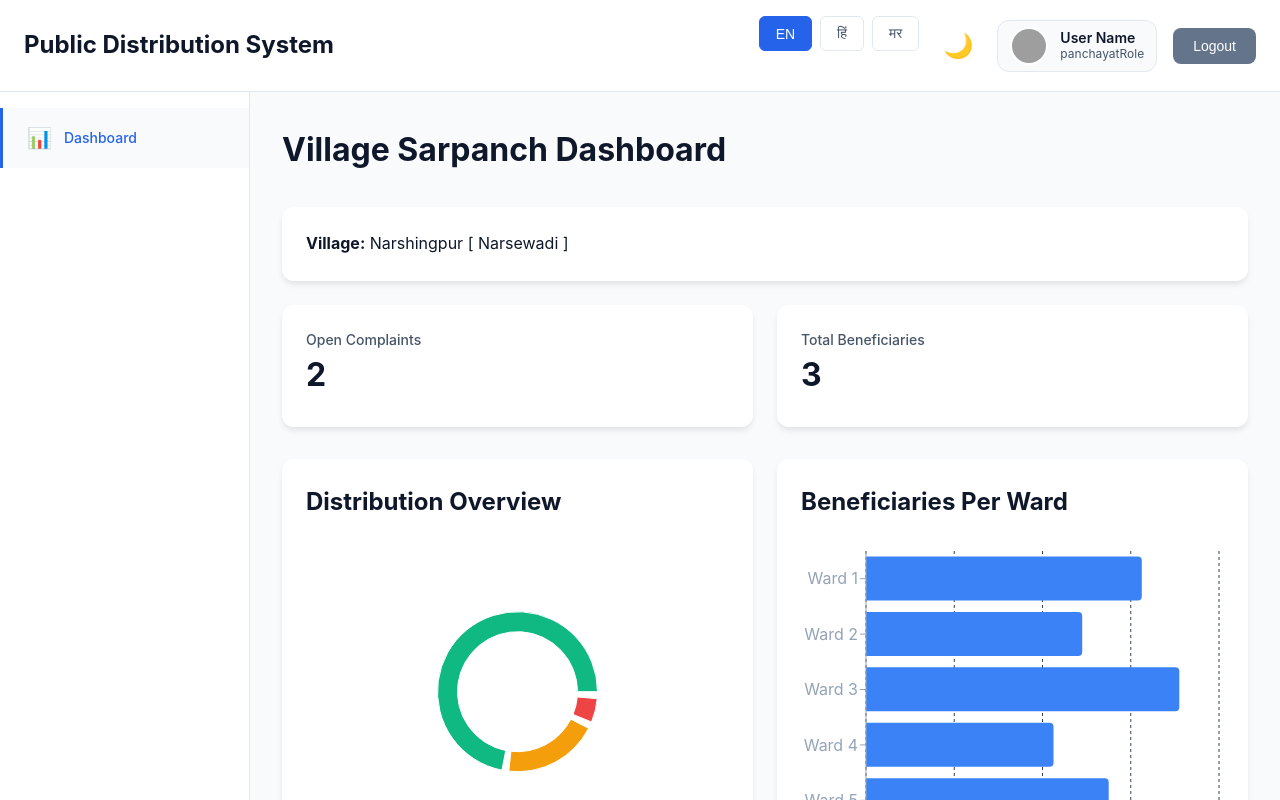
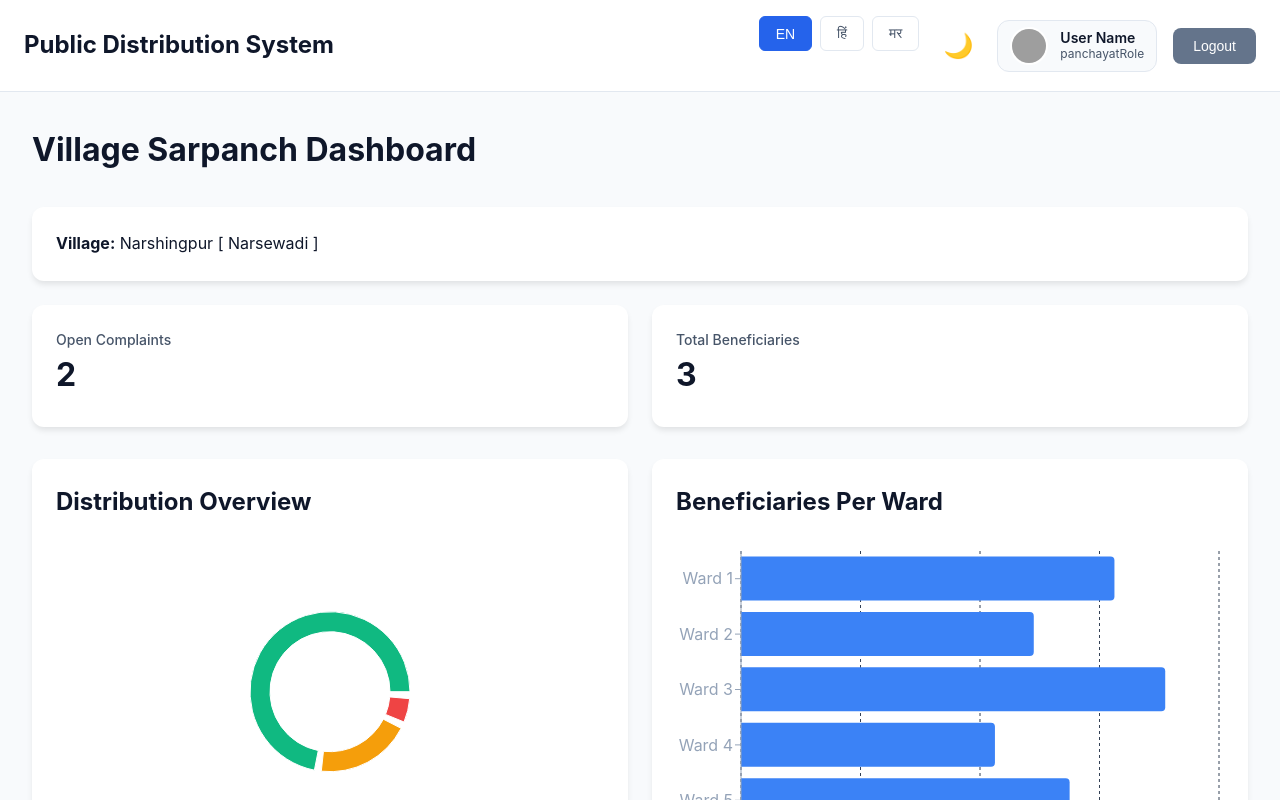
Before and after one commit to Rutuja6105/Public-distrbutio-system, a React app in the folder frontend/: page /login in a window 1280 px wide. Both pictures are taken after typing "name@example.com", "Sample123" into the empty fields and a click on the button "Login". Shown: the top 800 px of the page. Built offline with nearby package versions, Linux system fonts and the light colour scheme; grey boxes are pictures that could not be loaded; the HTML template or start-up script is replaced by a standard one.

Commit message:
Remove sidebar from all dashboards

```diff
--- a/frontend/src/pages/CardholderDashboardPage.jsx
+++ b/frontend/src/pages/CardholderDashboardPage.jsx
@@ -27,19 +27,6 @@ const CardholderDashboardPage = () => {
     <div>
       <Header onProfileClick={() => setActiveTab('profile')} />
       <div className="dashboard-layout">
-        <aside className="sidebar">
-          <nav className="sidebar-nav">
-            <a
-              href="#dashboard"
-              className={`sidebar-item ${activeTab === 'dashboard' ? 'active' : ''}`}
-              onClick={(e) => { e.preventDefault(); setActiveTab('dashboard'); }}
-            >
-              <span className="sidebar-icon">📊</span>
-              <span className="sidebar-label">{t('dashboard')}</span>
-            </a>
-          </nav>
-        </aside>
-
         <main className="dashboard-main">
           {activeTab === 'profile' ? (
             <Profile />
--- a/frontend/src/pages/PanchayatDashboardPage.jsx
+++ b/frontend/src/pages/PanchayatDashboardPage.jsx
@@ -150,19 +150,6 @@ const PanchayatDashboardPage = () => {
     <div>
       <Header onProfileClick={() => setActiveTab('profile')} />
       <div className="dashboard-layout">
-        <aside className="sidebar">
-          <nav className="sidebar-nav">
-            <a
-              href="#dashboard"
-              className={`sidebar-item ${activeTab === 'dashboard' ? 'active' : ''}`}
-              onClick={(e) => { e.preventDefault(); setActiveTab('dashboard'); }}
-            >
-              <span className="sidebar-icon">📊</span>
-              <span className="sidebar-label">{t('dashboard')}</span>
-            </a>
-          </nav>
-        </aside>
-
         <main className="dashboard-main">
           {activeTab === 'profile' ? (
             <Profile />
--- a/frontend/src/pages/ShopOwnerDashboardPage.jsx
+++ b/frontend/src/pages/ShopOwnerDashboardPage.jsx
@@ -422,19 +422,6 @@ const ShopOwnerDashboardPage = () => {
     <div>
       <Header onProfileClick={() => setActiveTab('profile')} />
       <div className="dashboard-layout">
-        <aside className="sidebar">
-          <nav className="sidebar-nav">
-            <a
-              href="#dashboard"
-              className={`sidebar-item ${activeTab === 'dashboard' ? 'active' : ''}`}
-              onClick={(e) => { e.preventDefault(); setActiveTab('dashboard'); }}
-            >
-              <span className="sidebar-icon">📊</span>
-              <span className="sidebar-label">{t('dashboard')}</span>
-            </a>
-          </nav>
-        </aside>
-
         <main className="dashboard-main">
           {activeTab === 'profile' ? (
             <Profile />
```
